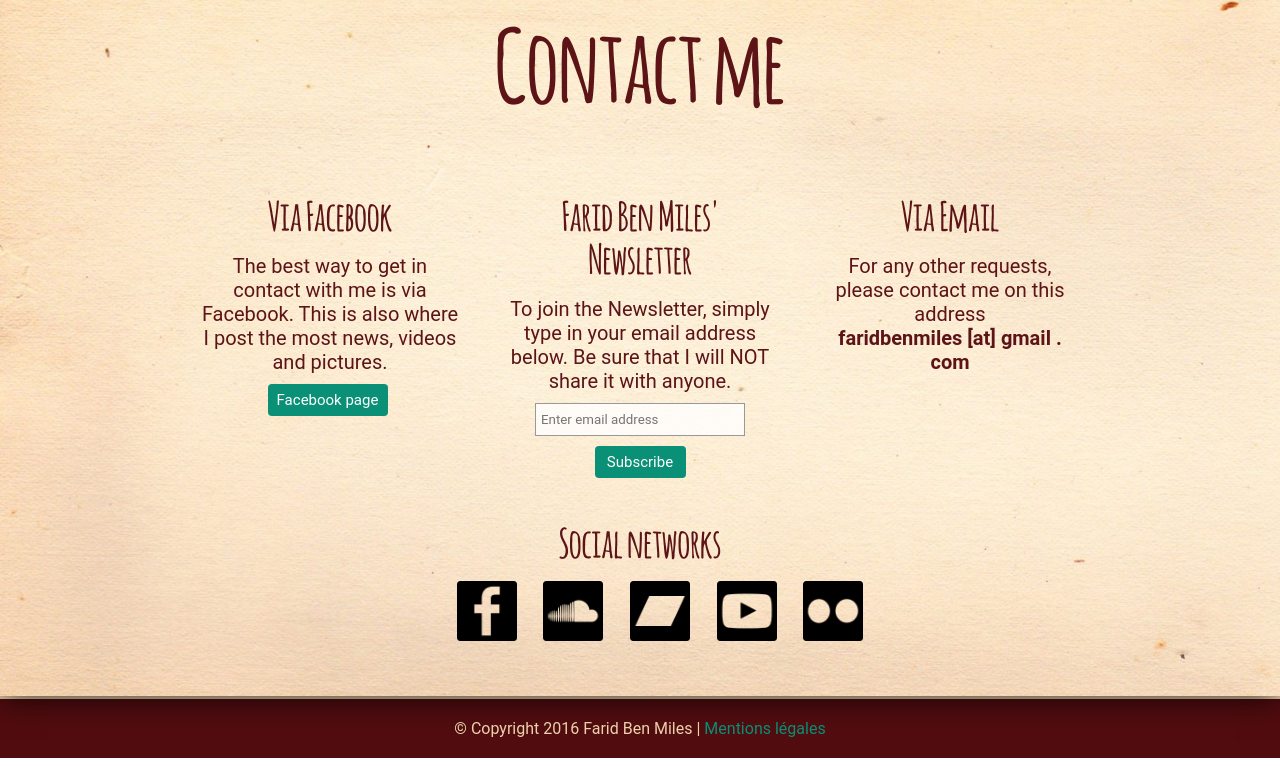
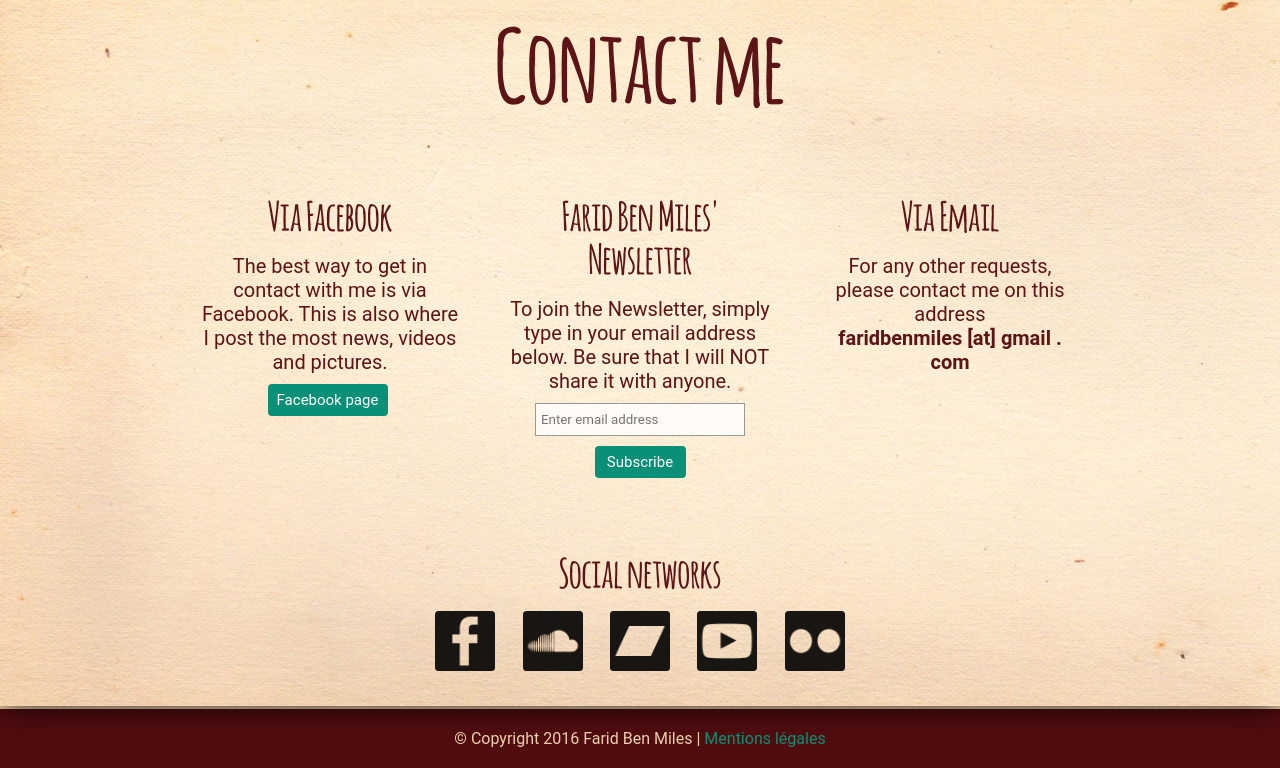
Before and after one commit to dasq/monsitev3, a plain HTML site: page index.html in a window 1280 px wide. Shown: the part 6645-7413 px from the top of the page. Drawn offline with Linux system fonts and the light colour scheme; a script that the page names is missing; a web font is replaced by a local one.

Commit message:
social contact

```diff
--- a/style.css
+++ b/style.css
@@ -328,20 +328,17 @@ width:100%;
 opacity:1;
 text-align: center;
 clear:both;
-display:inline;
+display:inline-block;
+padding-top:30px;
 }
-
-#social-contact ul {}
-
+#social-contact ul {padding-left:0px;}
 #social-contact li {
 	display: inline;
 	margin-left: 1%;
 	margin-right: 1%;
 	}
-
 #social-contact img {height: 60px; width:60px; }
-
-#social-contact a {opacity:1;}
+#social-contact a {opacity:0.9;}
 #social-contact a:hover {opacity:1;}
 
 /* Page about me*/
@@ -415,6 +412,7 @@ figcaption {font-size:10px;text-align:center;}
 
 	/* Contact elements */
 	#contact-fb,#contact-newsletter, #contact-other,#contact-boxes {width:100%;}
+	#social-contact img {height: 30px; width:30px; }
 
 	#slide-1{background:url("img/slide/Wakatipu-mobile.jpg") 0 no-repeat fixed;}
 	#slide-2{background:url("img/slide/Mosquee-mobile.jpg") 0 no-repeat fixed;}
@@ -470,6 +468,8 @@ figcaption {font-size:10px;text-align:center;}
 
 	/* Contact elements */
 	#contact-fb,#contact-newsletter, #contact-other,#contact-boxes {width:280px;}
+	#social-contact img {height: 40px; width:40px; }
+
 
 	#slide-1{background:url("img/slide/Wakatipu-mobile.jpg") 0 no-repeat fixed;}
 	#slide-2{background:url("img/slide/Mosquee-mobile.jpg") 0 no-repeat fixed;}
```
